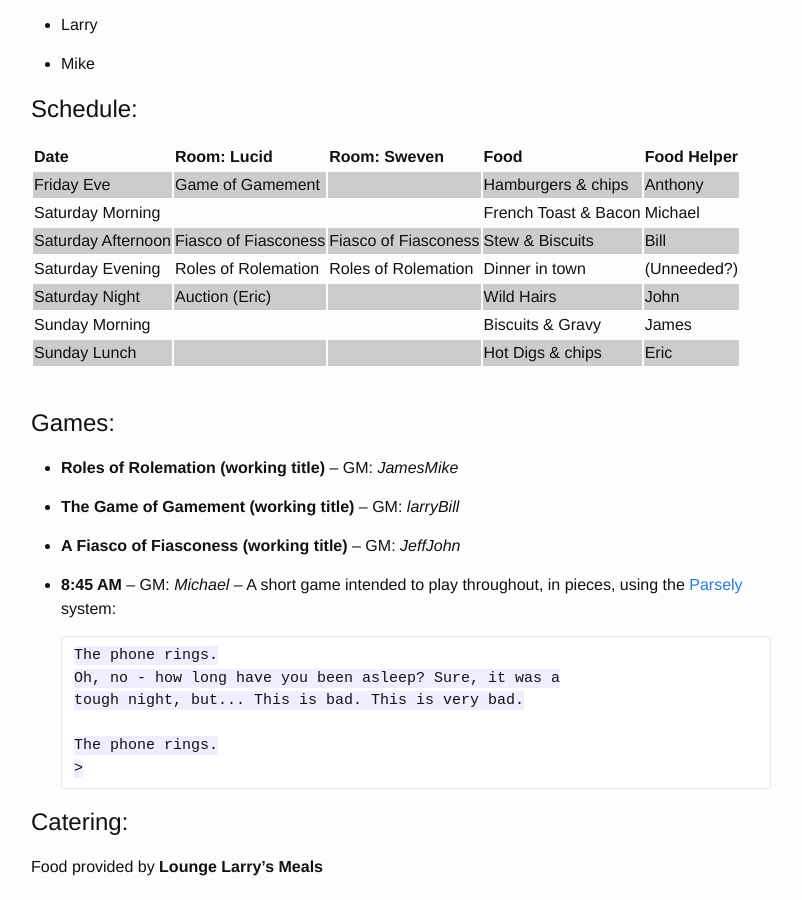
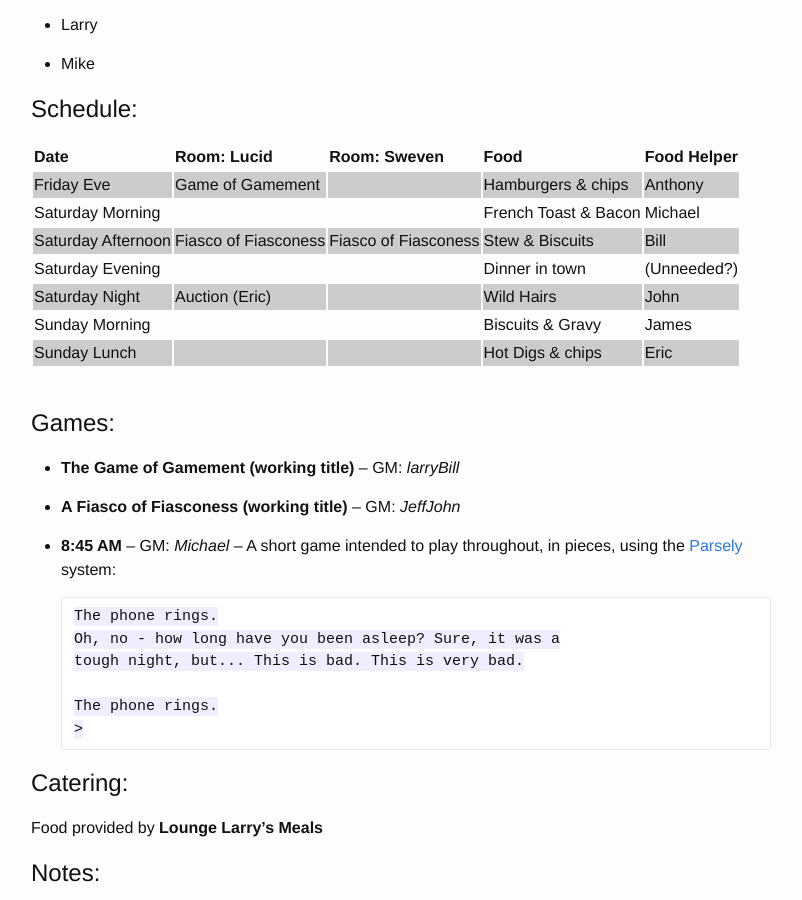
Before and after one commit to Geekend-PNW/geekend-pnw.github.com, a Jekyll site: the page built from events/2016-06-geekend.md, in a window 1280 px wide and 900 px high, scrolled down 436 px. Shown: the whole window, without its empty margins (239-1041 px from the left). Built offline with Jekyll 4.4.1, drawn with Linux system fonts in a browser that asks for light colours.

```diff
--- a/_data/games.yml
+++ b/_data/games.yml
@@ -46,7 +46,7 @@
   name: Roles of Rolemation (working title)
   abstract:
   gm: [ "James", "Mike" ]
-  events: 2016-06
+  events: 2017-06
 
 -
   name: The Game of Gamement (working title)
--- a/events/2016-06-geekend.md
+++ b/events/2016-06-geekend.md
@@ -14,7 +14,7 @@ event: 2016-06
 | Friday Eve         | Game of Gamement     |                      | Hamburgers & chips   | Anthony     |
 | Saturday Morning   |                      |                      | French Toast & Bacon | Michael     |
 | Saturday Afternoon | Fiasco of Fiasconess | Fiasco of Fiasconess | Stew & Biscuits      | Bill        |
-| Saturday Evening   | Roles of Rolemation  | Roles of Rolemation  | Dinner in town       | (Unneeded?) |
+| Saturday Evening   |                      |                      | Dinner in town       | (Unneeded?) |
 | Saturday Night     | Auction (Eric)       |                      | Wild Hairs           | John        |
 | Sunday Morning     |                      |                      | Biscuits & Gravy     | James       |
 | Sunday Lunch       |                      |                      | Hot Digs & chips     | Eric        |
```
